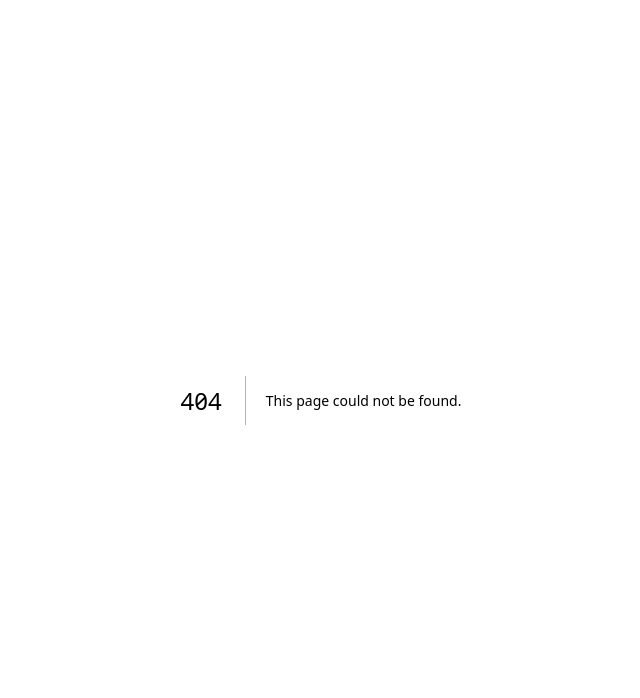
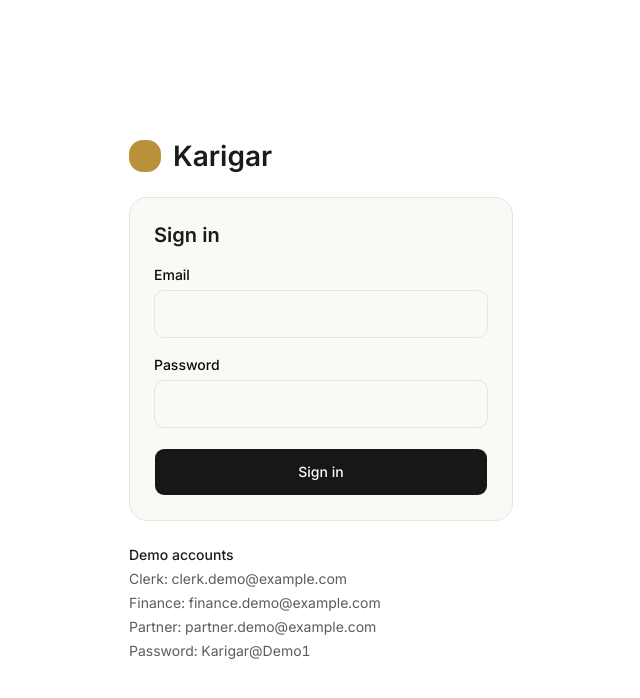
Before and after one commit to pritamapatra/karigar, a Next.js app: page /login in a window 1280 px wide. Before the commit this address had no page. Shown: the top 698 px of the page, without its empty margins (319-959 px from the left). Built offline with nearby package versions, Linux system fonts and the light colour scheme.

Commit message:
feat: add login screen

```diff
--- /dev/null
+++ b/app/login/page.tsx
@@ -0,0 +1,40 @@
+import type { Metadata } from "next";
+import { LoginForm } from "@/components/login-form";
+
+export const metadata: Metadata = { title: "Sign in | Karigar" };
+
+const DEMO = [
+  ["Clerk", "clerk.demo@example.com"],
+  ["Finance", "finance.demo@example.com"],
+  ["Partner", "partner.demo@example.com"],
+];
+
+export default function LoginPage() {
+  return (
+    <main className="flex min-h-screen items-center justify-center bg-white p-6">
+      <div className="w-full max-w-sm space-y-6">
+        <div className="flex items-center gap-3">
+          <span className="bg-gold h-8 w-8 rounded-xl" aria-hidden="true" />
+          <span className="text-ink text-[28px] leading-[34px] font-semibold">
+            Karigar
+          </span>
+        </div>
+        <div className="border-line bg-surface rounded-2xl border p-6">
+          <h1 className="text-ink mb-5 text-xl leading-[26px] font-semibold">
+            Sign in
+          </h1>
+          <LoginForm />
+        </div>
+        <div className="text-ink-2 space-y-1 text-sm">
+          <p className="text-ink font-medium">Demo accounts</p>
+          {DEMO.map(([role, email]) => (
+            <p key={role}>
+              {role}: {email}
+            </p>
+          ))}
+          <p>Password: Karigar@Demo1</p>
+        </div>
+      </div>
+    </main>
+  );
+}
--- a/app/page.tsx
+++ b/app/page.tsx
@@ -1,33 +1,25 @@
+import Link from "next/link";
+import { Suspense } from "react";
+import { getUser } from "@/lib/supabase/server";
+
+async function Who() {
+  const user = await getUser();
+  return (
+    <p className="text-ink">
+      {user ? `Signed in as ${user.email}` : "Not signed in"}
+    </p>
+  );
+}
+
 export default function Page() {
   return (
-    <main className="mx-auto w-full max-w-md space-y-6 p-8">
-      <h1 className="text-ink text-[28px] leading-[34px] font-semibold">
-        Type check
-      </h1>
-      <div className="border-line bg-surface rounded-2xl border p-6">
-        <p className="text-ink-2 text-sm">Tabular, slashed zero</p>
-        <p className="text-ink text-right text-[40px] leading-[44px] font-semibold">
-          109.920 g
-        </p>
-        <p className="text-ink text-right text-[40px] leading-[44px] font-semibold">
-          103.004 g
-        </p>
-        <p className="text-ink text-right text-[40px] leading-[44px] font-semibold">
-          {" "}
-          3.023 g
-        </p>
-      </div>
-      <div className="flex gap-2">
-        <span className="bg-gold-wash text-gold-ink rounded-full px-3 py-1">
-          gold
-        </span>
-        <span className="bg-alert-red-wash text-alert-red rounded-full px-3 py-1">
-          red
-        </span>
-        <span className="bg-alert-amber-wash text-alert-amber rounded-full px-3 py-1">
-          amber
-        </span>
-      </div>
+    <main className="mx-auto w-full max-w-md space-y-4 p-8">
+      <Suspense fallback={<p className="text-ink-2">Loading...</p>}>
+        <Who />
+      </Suspense>
+      <Link href="/login" className="text-gold-ink underline">
+        Go to sign in
+      </Link>
     </main>
   );
 }
--- /dev/null
+++ b/components/login-form.tsx
@@ -0,0 +1,110 @@
+"use client";
+
+import { useState } from "react";
+import { useRouter } from "next/navigation";
+import { z } from "zod";
+import { Button } from "@/components/ui/button";
+import { Input } from "@/components/ui/input";
+import { Label } from "@/components/ui/label";
+import { createClient } from "@/lib/supabase/client";
+
+const schema = z.object({
+  email: z.string().trim().email("Enter a valid email address"),
+  password: z.string().min(1, "Enter your password"),
+});
+
+type Errors = Partial<Record<"email" | "password" | "form", string>>;
+
+export function LoginForm() {
+  const router = useRouter();
+  const [errors, setErrors] = useState<Errors>({});
+  const [loading, setLoading] = useState(false);
+
+  async function onSubmit(event: React.FormEvent<HTMLFormElement>) {
+    event.preventDefault();
+    if (loading) return;
+
+    const form = new FormData(event.currentTarget);
+    const parsed = schema.safeParse({
+      email: form.get("email"),
+      password: form.get("password"),
+    });
+
+    if (!parsed.success) {
+      const next: Errors = {};
+      for (const issue of parsed.error.issues) {
+        const key = issue.path[0] === "email" ? "email" : "password";
+        next[key] ??= issue.message;
+      }
+      setErrors(next);
+      return;
+    }
+
+    setErrors({});
+    setLoading(true);
+    const { error } = await createClient().auth.signInWithPassword(parsed.data);
+
+    if (error) {
+      setLoading(false);
+      setErrors(
+        error.status === 400
+          ? { password: "Email or password is incorrect." }
+          : { form: "Could not sign in. Check your connection and try again." },
+      );
+      return;
+    }
+
+    router.replace("/");
+    router.refresh();
+  }
+
+  return (
+    <form onSubmit={onSubmit} noValidate className="space-y-5">
+      <div className="space-y-2">
+        <Label htmlFor="email">Email</Label>
+        <Input
+          id="email"
+          name="email"
+          type="email"
+          autoComplete="email"
+          className="h-12"
+          aria-invalid={Boolean(errors.email)}
+          aria-describedby={errors.email ? "email-error" : undefined}
+        />
+        {errors.email && (
+          <p id="email-error" className="text-alert-red text-sm">
+            {errors.email}
+          </p>
+        )}
+      </div>
+
+      <div className="space-y-2">
+        <Label htmlFor="password">Password</Label>
+        <Input
+          id="password"
+          name="password"
+          type="password"
+          autoComplete="current-password"
+          className="h-12"
+          aria-invalid={Boolean(errors.password)}
+          aria-describedby={errors.password ? "password-error" : undefined}
+        />
+        {errors.password && (
+          <p id="password-error" className="text-alert-red text-sm">
+            {errors.password}
+          </p>
+        )}
+      </div>
+
+      {errors.form && (
+        <p role="alert" className="text-alert-red text-sm">
+          {errors.form}
+        </p>
+      )}
+
+      <Button type="submit" disabled={loading} className="h-12 w-full">
+        {loading ? "Signing in..." : "Sign in"}
+      </Button>
+    </form>
+  );
+}
```
